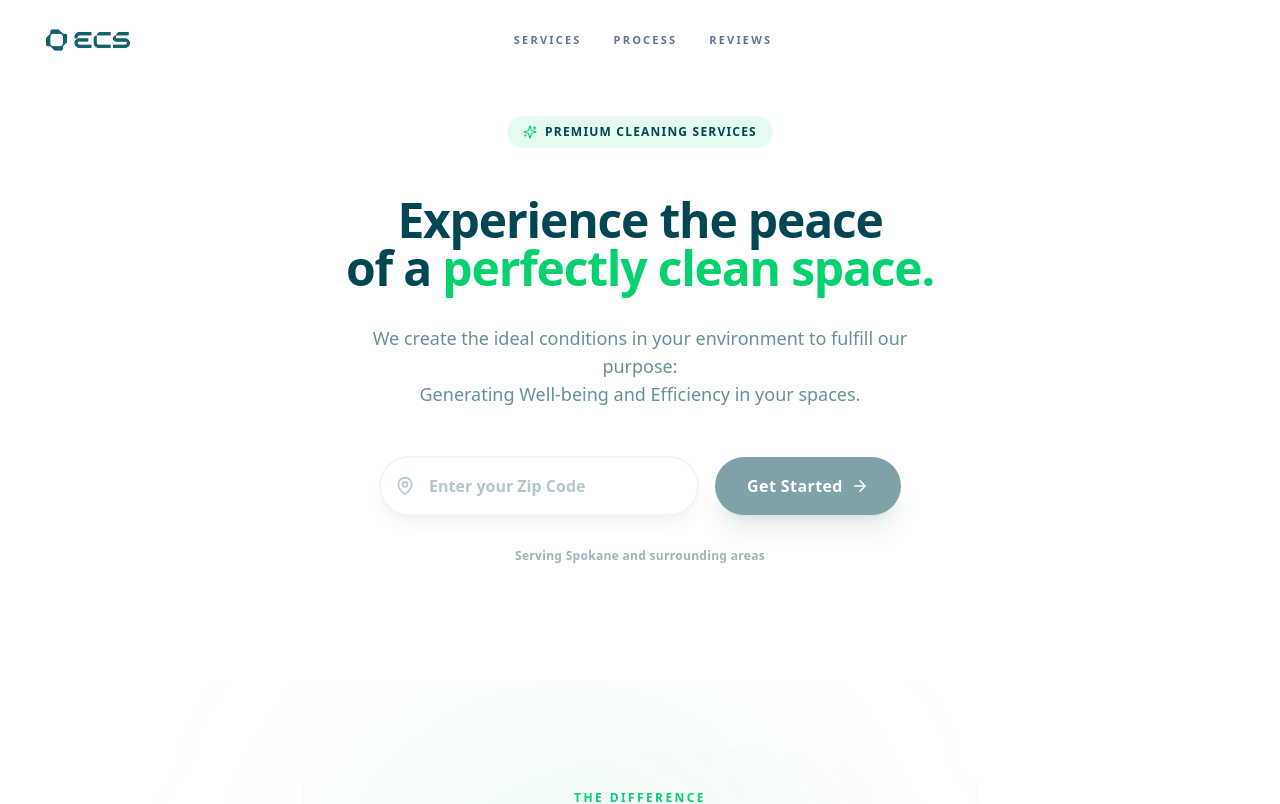
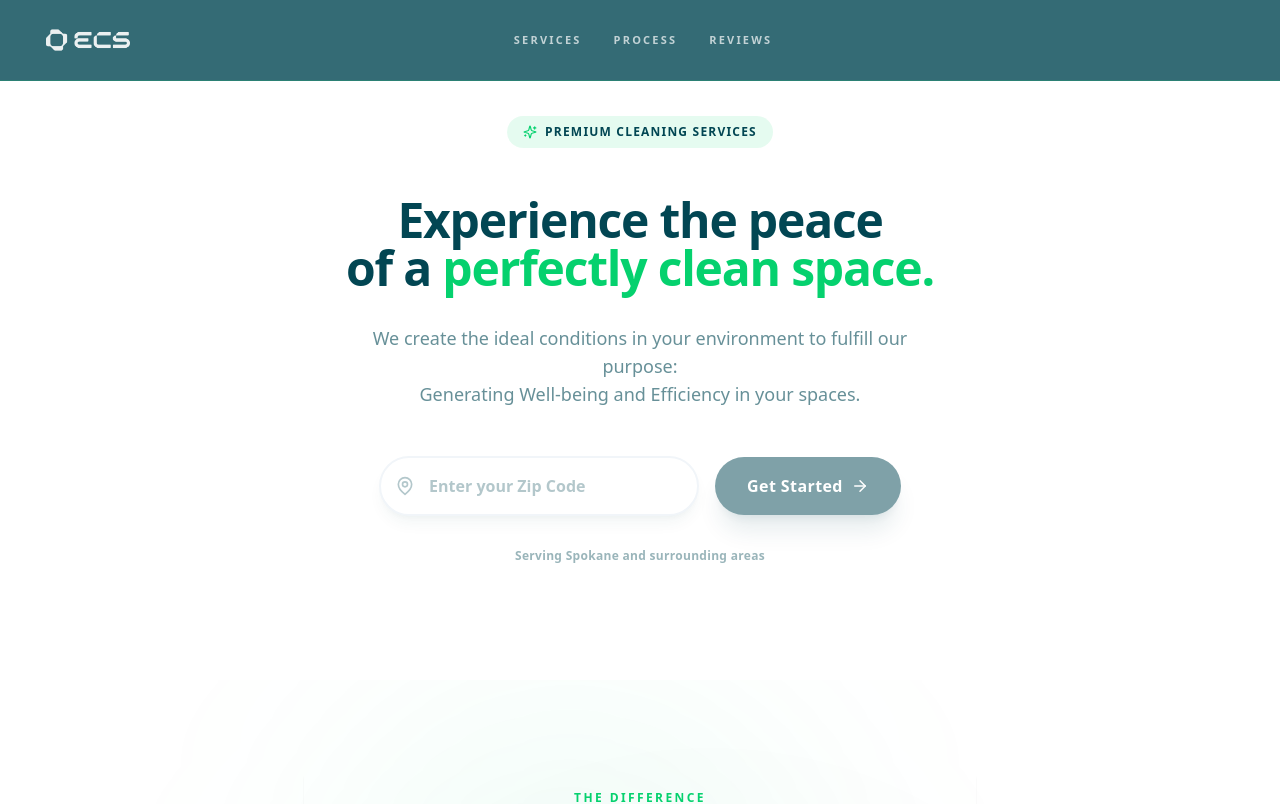
Before and after one commit to renatoquerales28-byte/extreme-cleaning-next, a Next.js app: page / in a window 1280 px wide. Shown: the top 804 px of the page. Built offline with nearby package versions, Linux system fonts and the light colour scheme.

Commit message:
Update fixed header to glassmorphism green with improved contrast elements

```diff
--- a/src/app/page.tsx
+++ b/src/app/page.tsx
@@ -32,7 +32,7 @@ export default function Home() {
     return (
         <main className="min-h-screen bg-white selection:bg-accent selection:text-white">
             {/* Sticky Navigation - Full Width Glassmorphism */}
-            <nav className="fixed top-0 left-0 w-full z-50 bg-white/80 backdrop-blur-md border-b border-white/20">
+            <nav className="fixed top-0 left-0 w-full z-50 bg-[#024653]/80 backdrop-blur-md border-b border-[#05D16E]/20 transition-all duration-300">
                 <div className="container mx-auto px-6 py-4 md:py-5 flex items-center justify-between">
                     <Link href="/" className="flex items-center gap-2 group shrink-0">
                         <div className="relative h-8 md:h-10 w-24 md:w-32 overflow-hidden">
@@ -40,19 +40,19 @@ export default function Home() {
                                 src="/brand/logo-full.png"
                                 alt="ECS Logo"
                                 fill
-                                className="object-contain"
+                                className="object-contain brightness-0 invert transition-opacity duration-300 opacity-90 group-hover:opacity-100"
                             />
                         </div>
                     </Link>
-                    <div className="hidden md:flex items-center gap-8 text-[11px] font-black text-slate-500 uppercase tracking-[0.2em]">
-                        <Link href="#services" className="hover:text-brand-dark hover:underline underline-offset-4 decoration-2 decoration-[#05D16E] transition-all">Services</Link>
-                        <Link href="#process" className="hover:text-brand-dark hover:underline underline-offset-4 decoration-2 decoration-[#05D16E] transition-all">Process</Link>
-                        <Link href="#reviews" className="hover:text-brand-dark hover:underline underline-offset-4 decoration-2 decoration-[#05D16E] transition-all">Reviews</Link>
+                    <div className="hidden md:flex items-center gap-8 text-[11px] font-black text-white/70 uppercase tracking-[0.2em]">
+                        <Link href="#services" className="hover:text-white hover:underline underline-offset-4 decoration-2 decoration-[#05D16E] transition-all">Services</Link>
+                        <Link href="#process" className="hover:text-white hover:underline underline-offset-4 decoration-2 decoration-[#05D16E] transition-all">Process</Link>
+                        <Link href="#reviews" className="hover:text-white hover:underline underline-offset-4 decoration-2 decoration-[#05D16E] transition-all">Reviews</Link>
                     </div>
 
                     <div className="flex items-center gap-4">
                         <div className={`hidden md:block transition-all duration-300 ${showGetQuote ? 'opacity-100 translate-y-0 pointer-events-auto' : 'opacity-0 translate-y-2 pointer-events-none'}`}>
-                            <Link href="/quote" className="px-6 py-2.5 bg-brand-dark text-white rounded-full text-[10px] font-black uppercase tracking-[0.2em] hover:bg-black transition-colors shadow-lg hover:shadow-xl">
+                            <Link href="/quote" className="px-6 py-2.5 bg-[#05D16E] text-[#024653] rounded-full text-[10px] font-black uppercase tracking-[0.2em] hover:bg-[#04bd63] transition-colors shadow-lg hover:shadow-xl hover:shadow-[#05D16E]/20">
                                 Get Quote
                             </Link>
                         </div>
@@ -60,7 +60,7 @@ export default function Home() {
                         {/* Mobile Menu Toggle */}
                         <button
                             onClick={() => setMobileMenuOpen(!mobileMenuOpen)}
-                            className="md:hidden w-10 h-10 flex items-center justify-center rounded-full bg-slate-50 border border-slate-100 text-brand-dark"
+                            className="md:hidden w-10 h-10 flex items-center justify-center rounded-full bg-white/10 border border-white/20 text-white"
                         >
                             <div className="w-5 flex flex-col gap-1">
                                 <span className={`w-full h-0.5 bg-current rounded-full transition-transform ${mobileMenuOpen ? "rotate-45 translate-y-1.5" : ""}`} />
```
